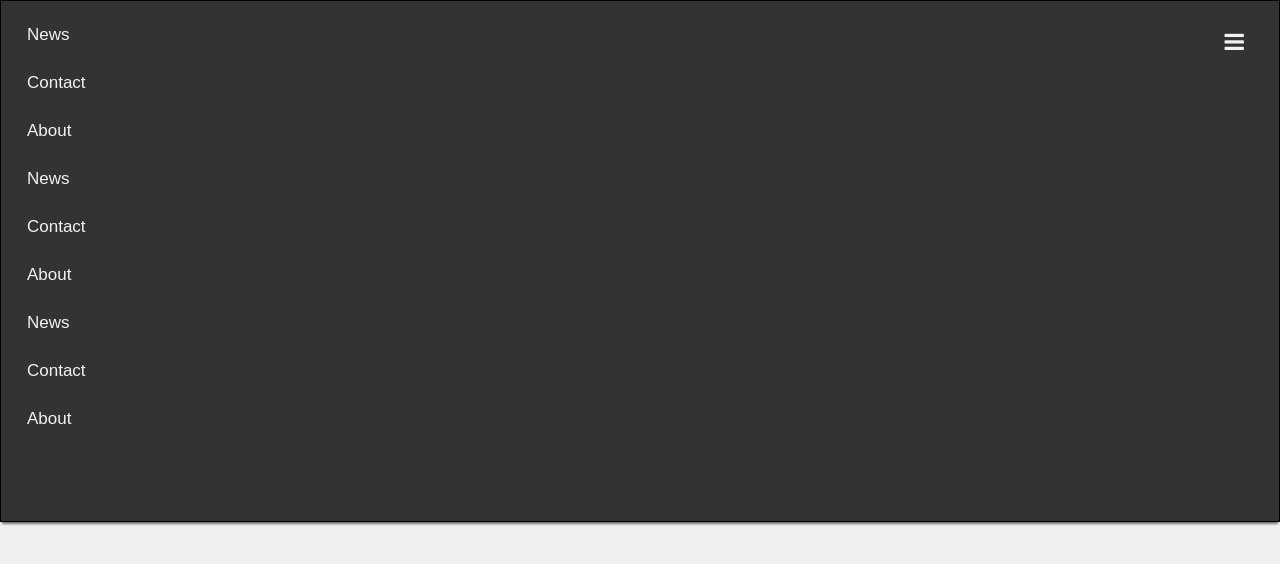
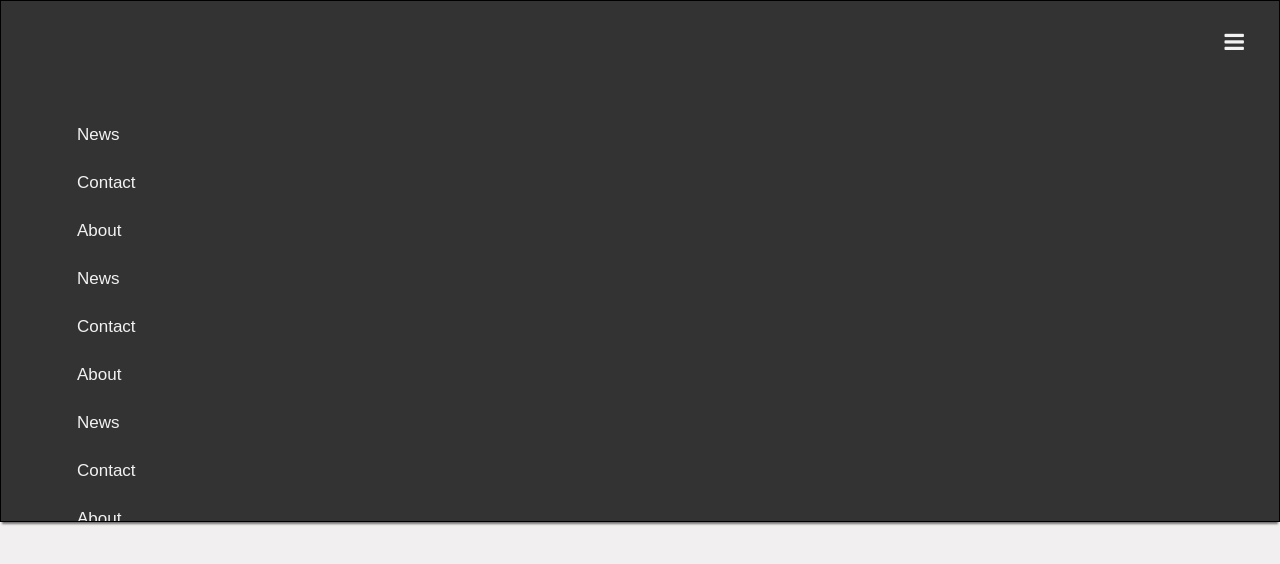
Before and after one commit to LeandroCarolino01/fancy-responsive-menu, a plain HTML site: page index.html in a window 1280 px wide. Both pictures are taken after a click on the link 1234 px from the left and 42 px from the top of the page. Drawn offline with Linux system fonts and the light colour scheme.

Commit message:
link tags changed

```diff
--- a/index.html
+++ b/index.html
@@ -10,19 +10,19 @@
 </head>
 <body>
     <div class="topnav" id="myTopnav">
-
+        <a href="#" class="icon" onclick="myFunction()">
+            <i class="fa fa-bars fa-lg"></i>
+          </a>
+        <a href="#news" class="first">News</a>
+        <a href="#contact">Contact</a>
+        <a href="#about">About</a>
         <a href="#news">News</a>
         <a href="#contact">Contact</a>
         <a href="#about">About</a>
         <a href="#news">News</a>
         <a href="#contact">Contact</a>
         <a href="#about">About</a>
-          <a href="#news">News</a>
-        <a href="#contact">Contact</a>
-        <a href="#about">About</a>
-        <a href="#" class="icon" onclick="myFunction()">
-          <i class="fa fa-bars fa-lg"></i>
-        </a>
+
       </div>
 
 
--- a/style.css
+++ b/style.css
@@ -22,6 +22,7 @@ body {
     padding: 14px 16px;
     text-decoration: none;
     font-size: 17px;
+    margin-left: 50px;
   }
   .fa{
     margin: 20px;
@@ -55,8 +56,12 @@ body {
       display: block;
       text-align: left;
     }
+
     .topnav.responsive .icon {
       position: absolute;
       right: 0;
       top: 0;
     }
+    .first{
+        margin-top: 100px;
+    }
```
